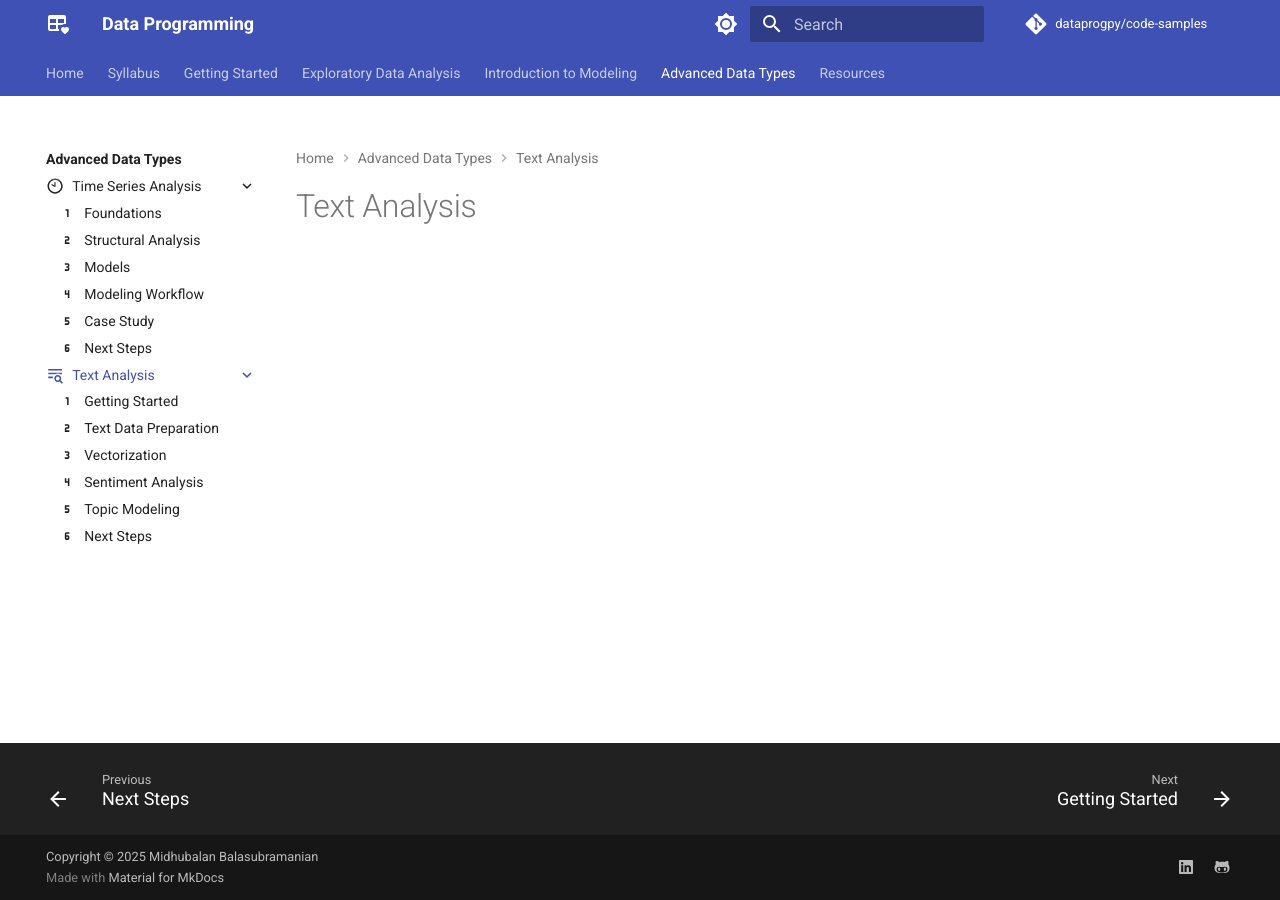
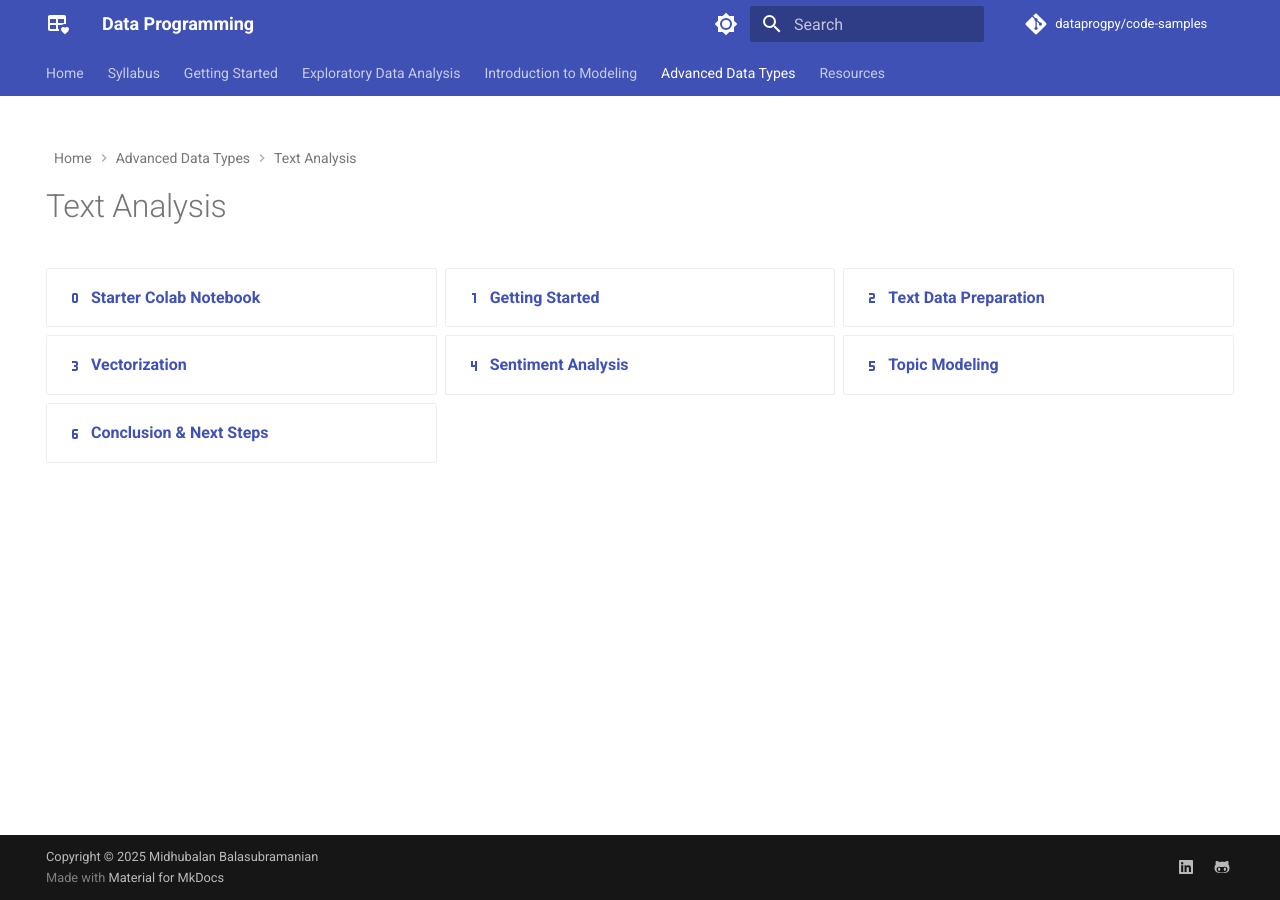
Before and after one commit to dataprogpy/dataprogpy.github.io, an MkDocs documentation site: the page built from docs/adv-data-types/text-analysis/index.md, in a window 1280 px wide. Built offline with MkDocs 1.6.1 and Material for MkDocs 9.7.7, drawn with Linux system fonts in a browser that asks for light colours; comment, search, counter and statistics services are not loaded; some of the changed lines change nothing that is shown.

Commit message:
fix lesson index

```diff
--- a/docs/adv-data-types/text-analysis/index.md
+++ b/docs/adv-data-types/text-analysis/index.md
@@ -1,5 +1,21 @@
 ---
 icon: material/text-search
+hide:
+  - navigation
+  - toc
+  - footer
 ---
 
 # Text Analysis
+
+<div class="grid cards" markdown>
+
+-   [:material-numeric-0:{ .lg .middle } __Starter Colab Notebook__](https://colab.research.google.com/github/dataprogpy/code-samples/blob/main/starter_files/10_text_analysis.ipynb){:target="_blank"}
+- [ :material-numeric-1:{ .lg .middle } __Getting Started__](getting-started.md)
+- [ :material-numeric-2:{ .lg .middle } __Text Data Preparation__](text-data-preparation.md)
+- [ :material-numeric-3:{ .lg .middle } __Vectorization__](vectorization.md)
+- [ :material-numeric-4:{ .lg .middle } __Sentiment Analysis__](sentiment-analysis.md)
+- [ :material-numeric-5:{ .lg .middle } __Topic Modeling__](topic-modeling.md)
+- [ :material-numeric-6:{ .lg .middle } __Conclusion & Next Steps__](next-steps.md)
+
+</div>
```
